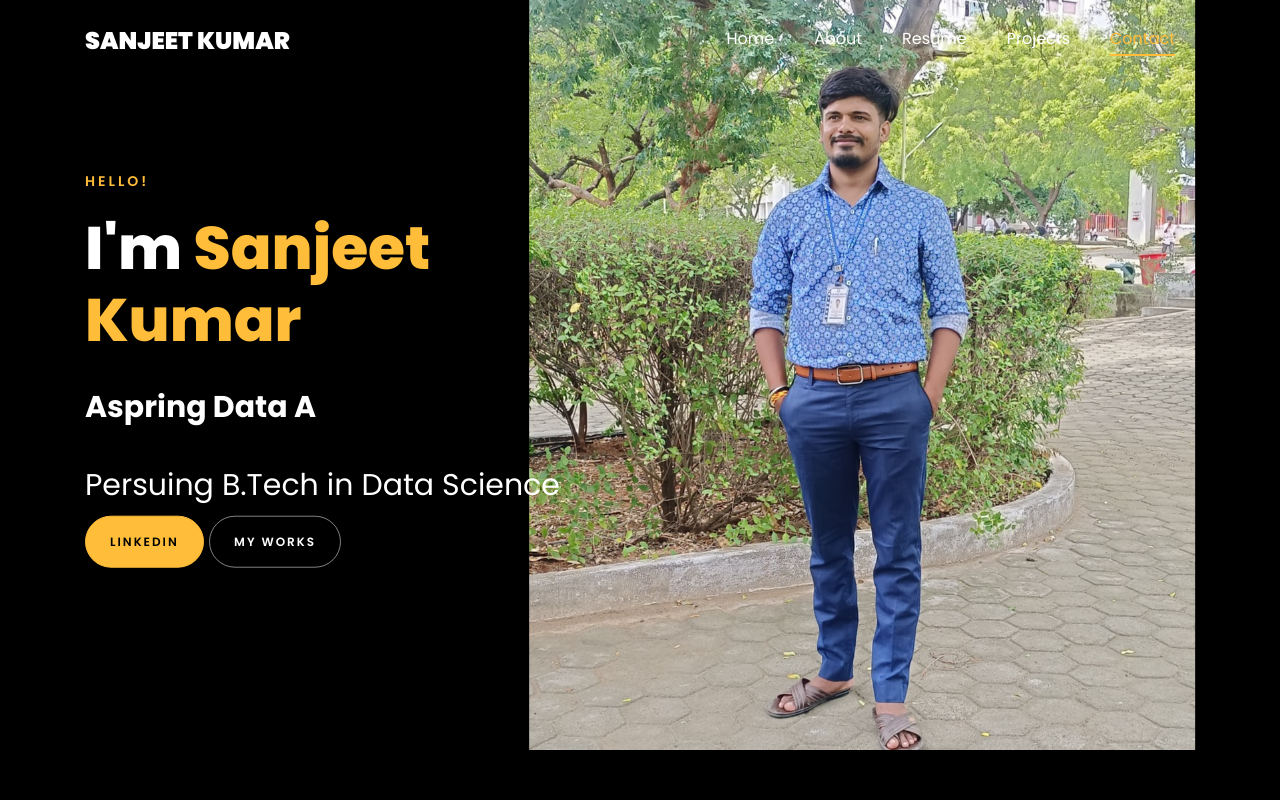
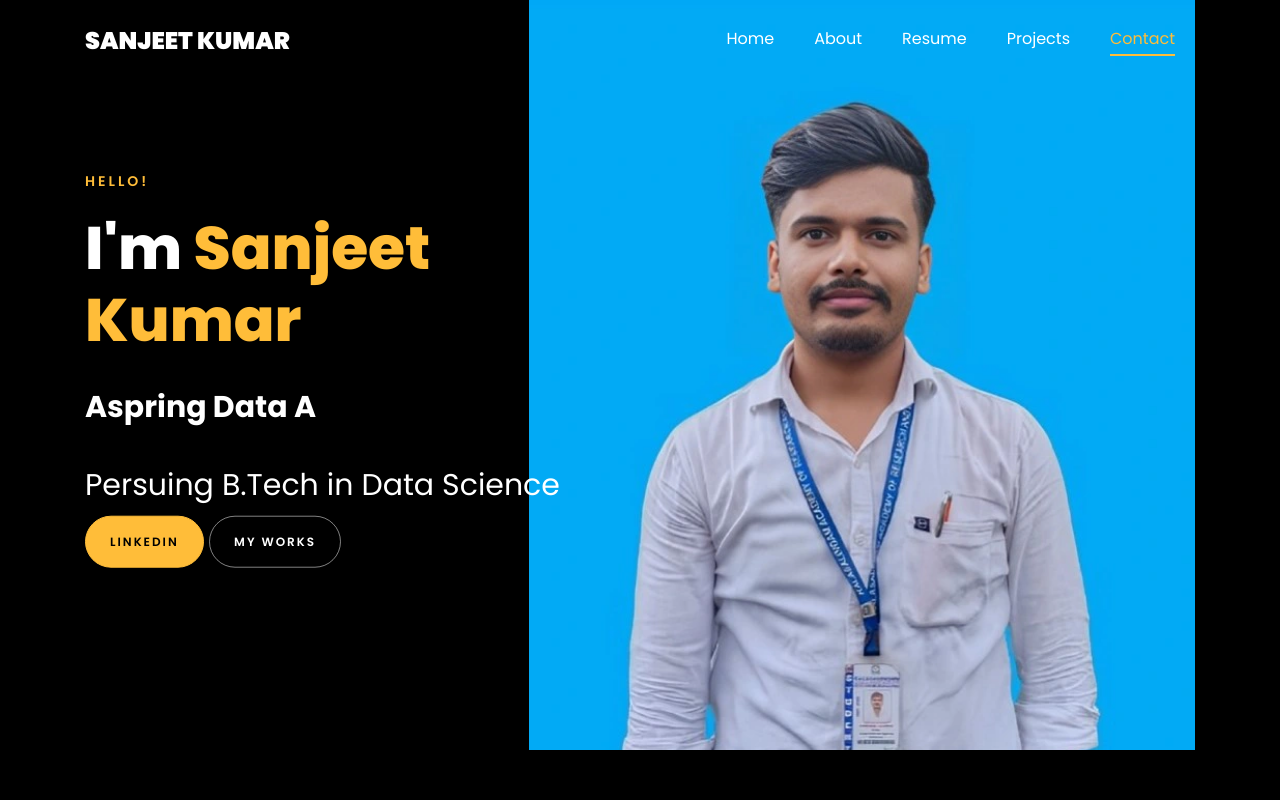
Before and after one commit to SanjeetKumar2003/SanjeetKumar2003.github.io, a plain HTML site: page index.html in a window 1280 px wide. Shown: the top 800 px of the page. Drawn offline with Linux system fonts and the light colour scheme; files whose address does not match are found by name.

Commit message:
Update index.html

```diff
--- a/index.html
+++ b/index.html
@@ -141,7 +141,7 @@
 	      	<div class="overlay"></div>
 	         <div class="container">
 	          <div class="row d-md-flex no-gutters slider-text align-items-end justify-content-end" data-scrollax-parent="true">
-	          	<div class="one-third js-fullheight order-md-last img" style="background-image:url(images/Sanjeet.jpg);">
+	          	<div class="one-third js-fullheight order-md-last img" style="background-image:url(images/sanjeet.jpg);">
 	          	 <div class="overlay"></div>
 	          	</div>
 		          <div class="one-forth d-flex  align-items-center ftco-animate" data-scrollax=" properties: { translateY: '70%' }">
```
